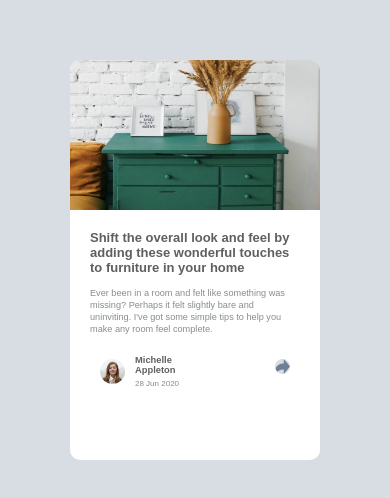
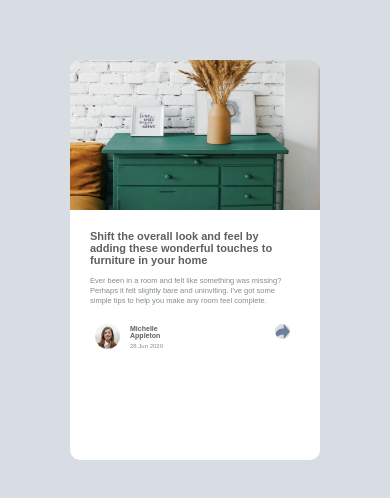
Before and after one commit to Liquid0707/Example, a plain HTML site: page index.html in a window 390 px wide. Shown: the part 170-668 px from the top of the page. Drawn offline with Linux system fonts and the light colour scheme.

Commit message:
Update Tugas_Praktikum.css

```diff
--- a/Tugas_Praktikum.css
+++ b/Tugas_Praktikum.css
@@ -110,11 +110,20 @@ body {
         flex-wrap: wrap;
         margin: 20px;
     }
+    .title {
+        font-size: 11px;
+    }
+    .description {
+        font-size: 9px;
+    }
+    .bio {
+        font-size: 6px;
+    }
     .profil {
         display: flex;
         flex-direction: row;
         align-items: center;
-        margin: 10px 20px 0px 10px;
+        margin: 10px 20px 0px 5px;
     }
     .icon {
         display: flex;
```
